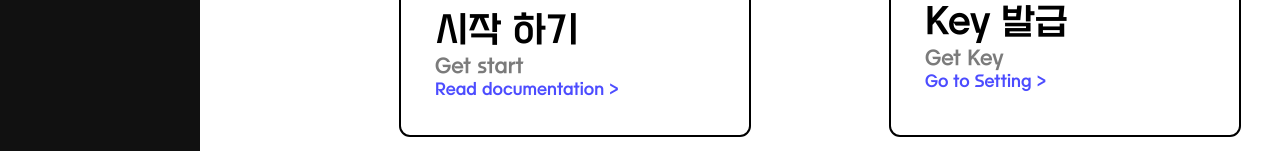
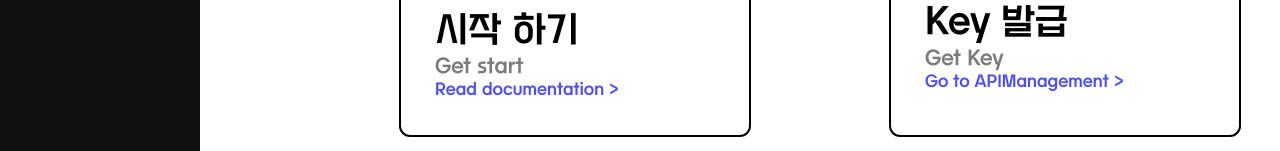
Before and after one commit to kyudori/KT_AIVLE_School_Big_Project, a Next.js app in the folder frontend/: page /docs in a window 1280 px wide. Shown: the part 649-800 px from the top of the page. Built offline with nearby package versions, Linux system fonts and the light colour scheme.

Commit message:
front 수정
Signed-off-by: Han Kyuhyun <khh5345@naver.com>

```diff
--- a/frontend/pages/docs.js
+++ b/frontend/pages/docs.js
@@ -40,7 +40,7 @@ export default function Documentation() {
       alert("로그인이 필요합니다.");
       return;
     }
-    router.push("/setting");
+    router.push("/management");
   };
 
   const handleContactUs = () => {
@@ -149,7 +149,7 @@ export default function Documentation() {
                     <div className={styles.cardtext}>
                       <h2>Key 발급</h2>
                       <p style={{ color: "#444", fontSize: "20px" }}>Get Key</p>
-                      <p style={{ color: "blue" }}>Go to Setting &gt;</p>
+                      <p style={{ color: "blue" }}>Go to APIManagement &gt;</p>
                     </div>
                   </div>
                 </div>
--- a/frontend/pages/plansuccess.js
+++ b/frontend/pages/plansuccess.js
@@ -70,8 +70,8 @@ const PlanSuccess = () => {
                 Date: {new Date(paymentDetails.payment_date).toLocaleString()}
               </p>
             )}
-            <Link href="/docs">
-              <button className={styles.button}>Go to Docs</button>
+            <Link href="/myplan">
+              <button className={styles.button}>내 구독 확인하기</button>
             </Link>
           </div>
         ) : (
```
